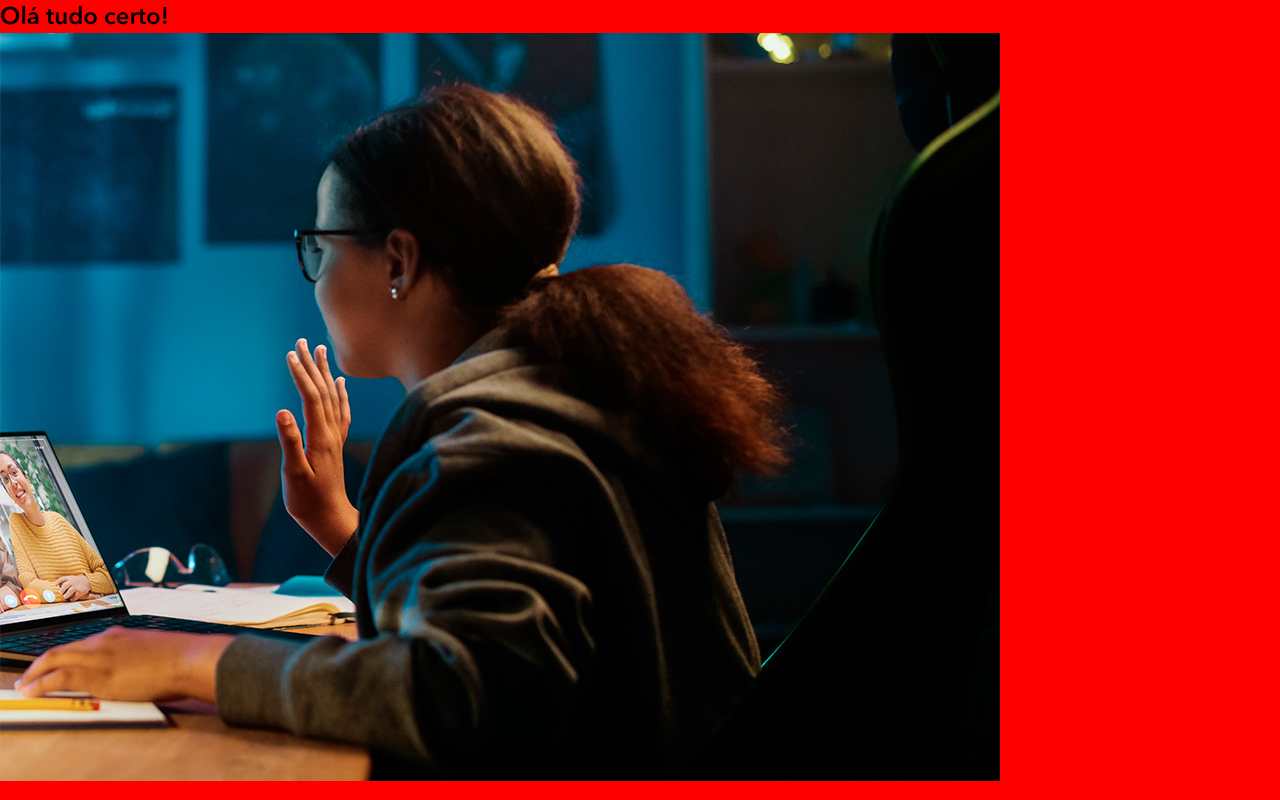
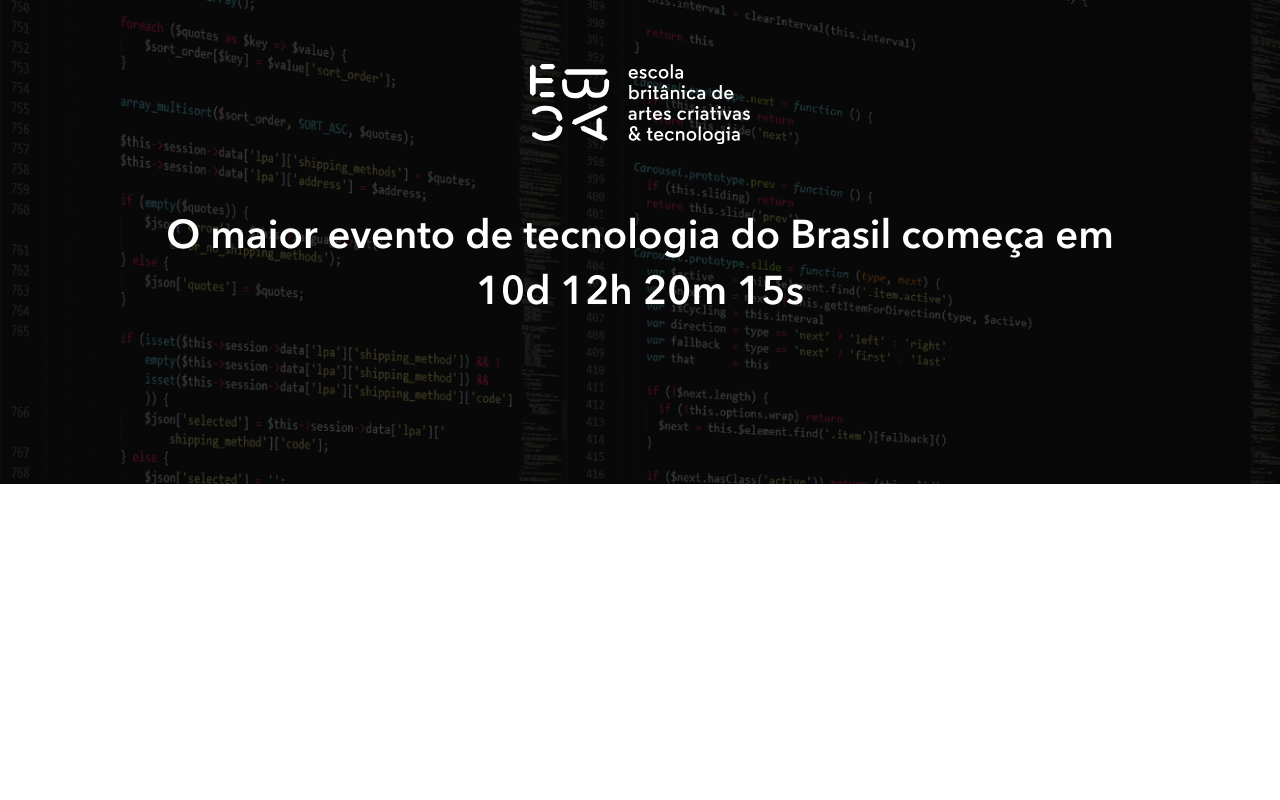
Before and after one commit to tcominesi/ebac_talks, a website built with Parcel: page src/index.html in a window 1280 px wide. Built offline with nearby package versions, Linux system fonts and the light colour scheme.

Commit message:
Feito O Hero

```diff
--- a/src/index.html
+++ b/src/index.html
@@ -3,13 +3,20 @@
 <head>
     <meta charset="UTF-8">
     <meta name="viewport" content="width=device-width, initial-scale=1.0">
-    <title>Document</title>
+    <title>EBAC Tech Talks</title>
     <link rel="stylesheet" href="./styles/main.scss">
     </head>
 <body>
-    <h2>Olá tudo certo!</h2>
+    <header class="hero">
+        <div class="container">
+            <img class="hero__logo" src="./images/ebac_logo.svg" alt="Ebac Tech Talks">
+            <p class="hero__text">
+                O maior evento de tecnologia do Brasil começa em 10d 12h 20m 15s
+            </p>
+        </div>
+    </header>
 
-    <img src="./images/backend.png" alt="">
+
 
 
     <script src="./scripts/main.js"></script>
--- /dev/null
+++ b/src/styles/_hero.scss
@@ -0,0 +1,53 @@
+.hero {
+    padding-top: 64px;
+    padding-bottom: 100px;
+    background-image: url(../images/fundo.png);
+    background-repeat: no-repeat;
+    background-size: cover;
+    position: relative;
+
+    .container {
+        position: relative;
+    }
+
+    &::before {
+        position: absolute;
+        top: 0;
+        left: 0;
+        width: 100%;
+        height: 100%;
+        background-color: #000;
+        content: '';
+        opacity: .7;
+    }
+
+    &__text {
+        margin-top: 64px;
+        margin-bottom: 64px;
+        font-size: 40px;
+        line-height: 56px;
+        font-weight: 800;
+        text-align: center;
+    }
+
+    &__logo {
+        margin: 0 auto;
+        height: 80px;
+        display: block;
+    }
+
+    @media (max-width: 640px) {
+        padding: 40px 0;
+
+        &__logo {
+            height: 40px;
+        }
+
+        &__text {
+            font-size: 22px;
+            line-height: 24px;
+            margin: 24px 0;
+        }
+
+    }
+}
--- a/src/styles/main.scss
+++ b/src/styles/main.scss
@@ -1,15 +1,12 @@
+@use 'hero';
+
 * {
     margin: 0;
     padding: 0;
     box-sizing: border-box;
     font-family: Avenir, sans-serif;
     list-style: none;
-}
-
-@font-face {
-    font-family: Avenir;
-    src: url(../../assets/fonts/Avenir-Regular.woff2);
-    font-weight: 400;
+    color: #fff;
 }
 
 @font-face {
@@ -18,6 +15,16 @@
     font-weight: 700;
 }
 
-body {
-    background-color: red;
+.container {
+    max-width: 960px;
+    width: 100%;
+    margin: 0 auto;
+
+    @media (max-width: 640px){
+        max-width: 80%;
+    }
+
+    @media (max-width: 1024px){
+        max-width: 90%;
+    }
 }
```
